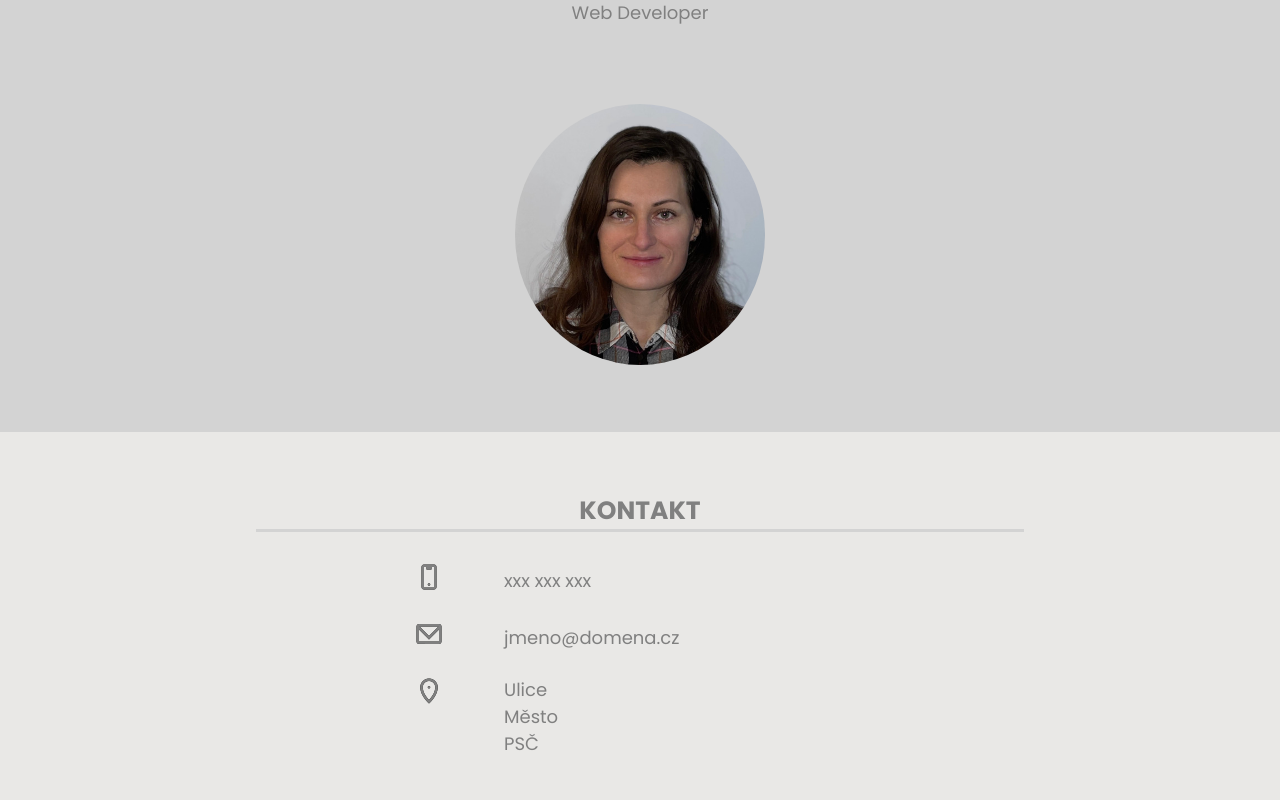
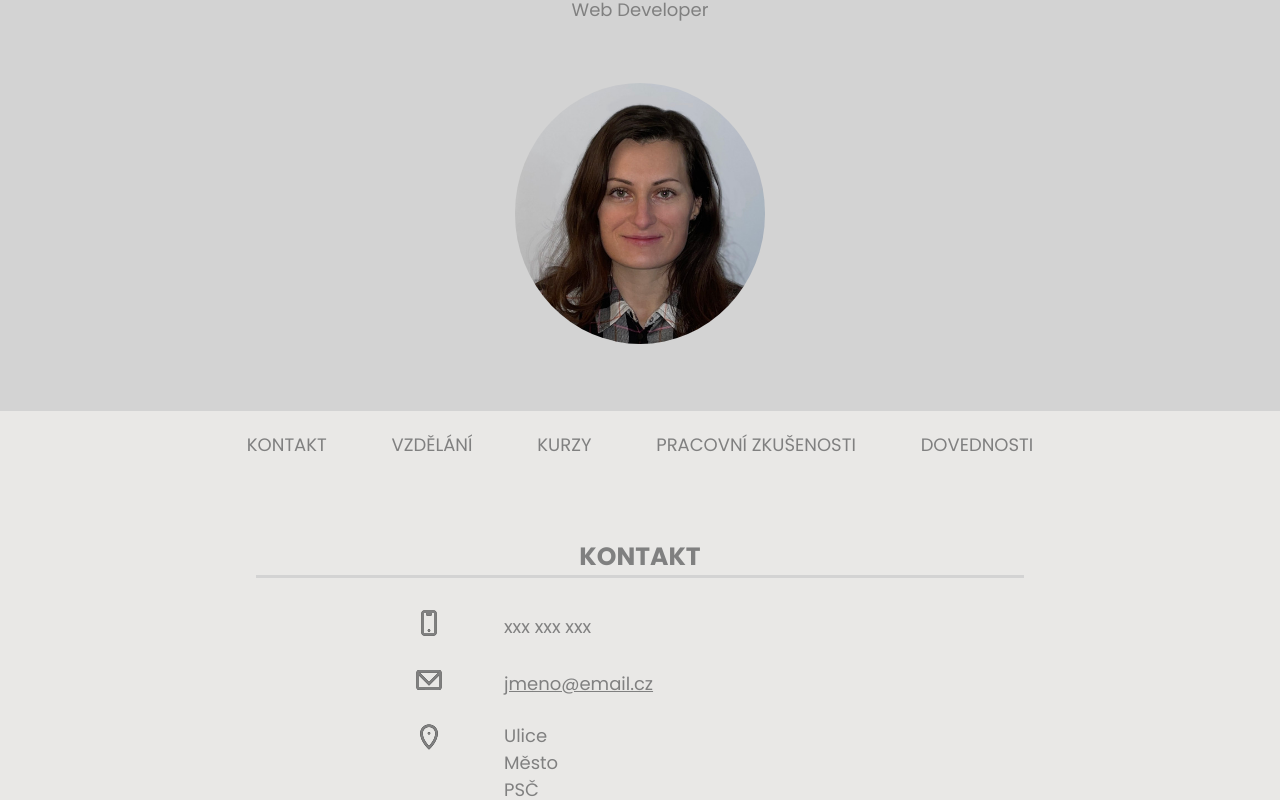
Before and after one commit to icirova/prvni-du-resume, a plain HTML site: page index.html in a window 1280 px wide. Shown: the part 124-924 px from the top of the page. Drawn offline with Linux system fonts and the light colour scheme.

Commit message:
Vytvoření navigačního menu

```diff
--- a/index.html
+++ b/index.html
@@ -17,8 +17,28 @@
       </div>
     </header>
 
-    <h2>Kontakt</h2>
-    <section class="contact">
+    <nav>
+      <ul class="menu">
+        <li>
+            <a href="#my-contact">kontakt</a>
+        </li>
+        <li>
+            <a href="#my-education">vzdělání</a>
+        </li>
+        <li>
+            <a href="#my-courses">kurzy</a>
+        </li>
+        <li>
+            <a href="#my-work-experience">pracovní zkušenosti</a>
+        </li>
+        <li>
+          <a href="#my-skills">dovednosti</a>
+      </li>
+    </ul>
+    </nav>
+
+    <h2 id="my-contact">Kontakt</h2>
+    <section  class="contact">
       <table>
         <tr>
           <th><img src="ikony/phone-svgrepo-com.png" alt="tel" /></th>
@@ -27,7 +47,7 @@
 
         <tr>
           <th><img src="ikony/letter-svgrepo-com.png" alt="" /></th>
-          <td>jmeno@domena.cz</td>
+          <td><a href="mailto:jmeno@email.cz">jmeno@email.cz</a></td>
         </tr>
 
         <tr>
@@ -43,8 +63,8 @@
       </table>
     </section>
 
-    <h2>Vzdělání</h2>
-    <section class="education">
+    <h2 id="my-education">Vzdělání</h2>
+    <section  class="education">
       <div>
         <h3>Univerzita Pardubice</h3>
         <div>Bakalář (Bc.), Klinická biologie a chemie</div>
@@ -69,8 +89,8 @@
         </p>
       </div>
     </section>
-    <h2>Kurzy</h2>
-    <section class="courses">
+    <h2 id="my-courses">Kurzy</h2>
+    <section  class="courses">
       <div>
         <h3>Staň se kodérkou</h3>
         <div>Czechitas</div>
@@ -107,8 +127,8 @@
         </p>
       </div>
     </section>
-    <h2>Pracovní zkušenosti</h2>
-    <section class="work-experience">
+    <h2 id="my-work-experience">Pracovní zkušenosti</h2>
+    <section   class="work-experience">
       <div>
         <h3>Zdravotní laborant</h3>
         <div>FN Hradec Králové</div>
@@ -133,8 +153,8 @@
         </p>
       </div>
     </section>
-    <h2>Dovednosti</h2>
-    <section class="skills">
+    <h2 id="my-skills">Dovednosti</h2>
+    <section   class="skills">
       <ul>
         <li>HTML, CSS, JavaScript</li>
         <li>Manual Testing</li>
@@ -154,8 +174,8 @@
       </ul>
     </section>
 
-    <footer>
-      <a href="#"><img src="ikony/linkedin-svgrepo-com.png" alt="" /></a>
+    <footer class="footer">
+      <a href="https://www.linkedin.com/in/iveta-c%C3%ADrov%C3%A1-b8638424a/"><img src="ikony/linkedin-svgrepo-com.png" alt="" /></a>
       <a href="#"><img src="ikony/facebook-svgrepo-com.png" alt="" /></a>
       <a href="#"><img src="ikony/twitter-svgrepo-com.png" alt="" /></a>
     </footer>
--- a/style.css
+++ b/style.css
@@ -42,7 +42,7 @@ h1 {
     font-size: 40px;
     text-align: center;
     margin:0;
-    border-bottom: 3px solid gray;
+    /* border-bottom: 3px solid gray; */
     padding-top: 60px;
 }
 
@@ -57,6 +57,7 @@ h2 {
 .job {
    text-align: center;
    margin-top: 0;
+   margin-bottom: 0;
 }
 
 footer {
@@ -86,11 +87,12 @@ th, td {
 
 a {
     display:inline-flex;
+    color: grey;
 }
 
-a:hover {
+.footer a:hover {
     background-color: lightgrey;
-    border-radius: 25%;
+
 }
 
 ul {
@@ -101,3 +103,35 @@ ul {
 .info {
     font-size: 14px;
 }
+
+.menu{
+    margin: 0;
+    padding: 0;
+    text-align: center;
+    /* background-color:grey; */
+
+
+}
+
+.menu li{
+    display: inline-block;
+
+
+}
+
+.menu a{
+    color: grey;
+    text-decoration: none;
+    display: inline-block;
+    padding: 20px 30px;
+    text-transform: uppercase;
+
+}
+
+.menu a:hover{
+
+    background-color: lightgrey;
+    color: grey;
+
+
+}
```
